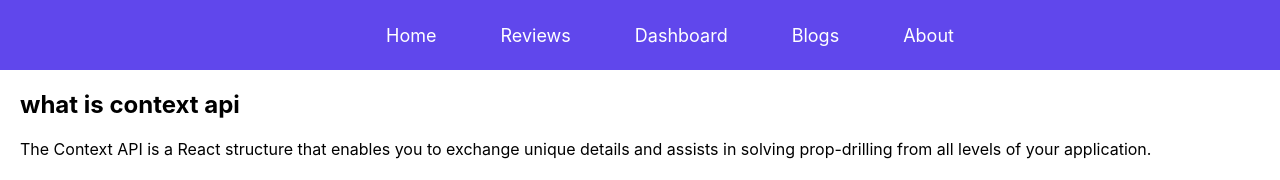
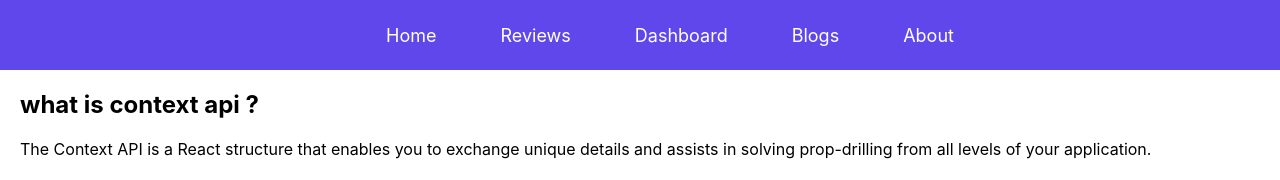
Before and after one commit to rasedul99/product-analysis, a React (Create React App) app: page /blogs in a window 1280 px wide. Shown: the top 180 px of the page. Built offline with nearby package versions, Linux system fonts and the light colour scheme.

Commit message:
routing issuses solve

```diff
--- a/public/index.html
+++ b/public/index.html
@@ -24,7 +24,7 @@
       work correctly both with client-side routing and a non-root public URL.
       Learn how to configure a non-root public URL by running `npm run build`.
     -->
-    <title>Watch-Review</title>
+    <title>Watch-Gallary</title>
   </head>
   <body>
     <noscript>You need to enable JavaScript to run this app.</noscript>
--- a/src/component/Blogs/Blogs.js
+++ b/src/component/Blogs/Blogs.js
@@ -4,7 +4,7 @@ import "./Blogs.css";
 const Blogs = () => {
   return (
     <div className="blog-container">
-      <h2>what is context api </h2>
+      <h2>what is context api ? </h2>
       <p>
         The Context API is a React structure that enables you to exchange unique
         details and assists in solving prop-drilling from all levels of your
--- a/src/component/Dashboard/Dashboard.js
+++ b/src/component/Dashboard/Dashboard.js
@@ -1,7 +1,7 @@
 import React from "react";
-import Barchart from "./Barchart";
+import Barchart from "./Chart/Barchart";
+import Linechart from "./Chart/Linechart";
 import "./Dashboard.css";
-import Linechart from "./Linechart";
 
 const data = [
   {
--- a/src/component/Home/Home.js
+++ b/src/component/Home/Home.js
@@ -1,7 +1,7 @@
 import React from "react";
 import { Link } from "react-router-dom";
 import useReviewFetch from "../../hooks/useReviewFetch";
-import Review from "../Reviews/Review";
+import Review from "../Reviews/Review/Review";
 import "./Home.css";
 
 const Home = () => {
--- a/src/component/Reviews/Reviews.js
+++ b/src/component/Reviews/Reviews.js
@@ -1,6 +1,6 @@
 import React from "react";
 import useReviewFetch from "../../hooks/useReviewFetch";
-import Review from "./Review";
+import Review from "./Review/Review";
 import "./Reviews.css";
 
 const Reviews = () => {
```
Also changed, not shown: src/component/Dashboard/Chart/Barchart.js (renamed from src/component/Dashboard/Barchart.js), src/component/Dashboard/Chart/Linechart.js (renamed from src/component/Dashboard/Linechart.js), src/component/Reviews/Review/Review.css (renamed from src/component/Reviews/Review.css), src/component/Reviews/Review/Review.js (renamed from src/component/Reviews/Review.js), 1 other file (tests, documents, lock files or other folders).
